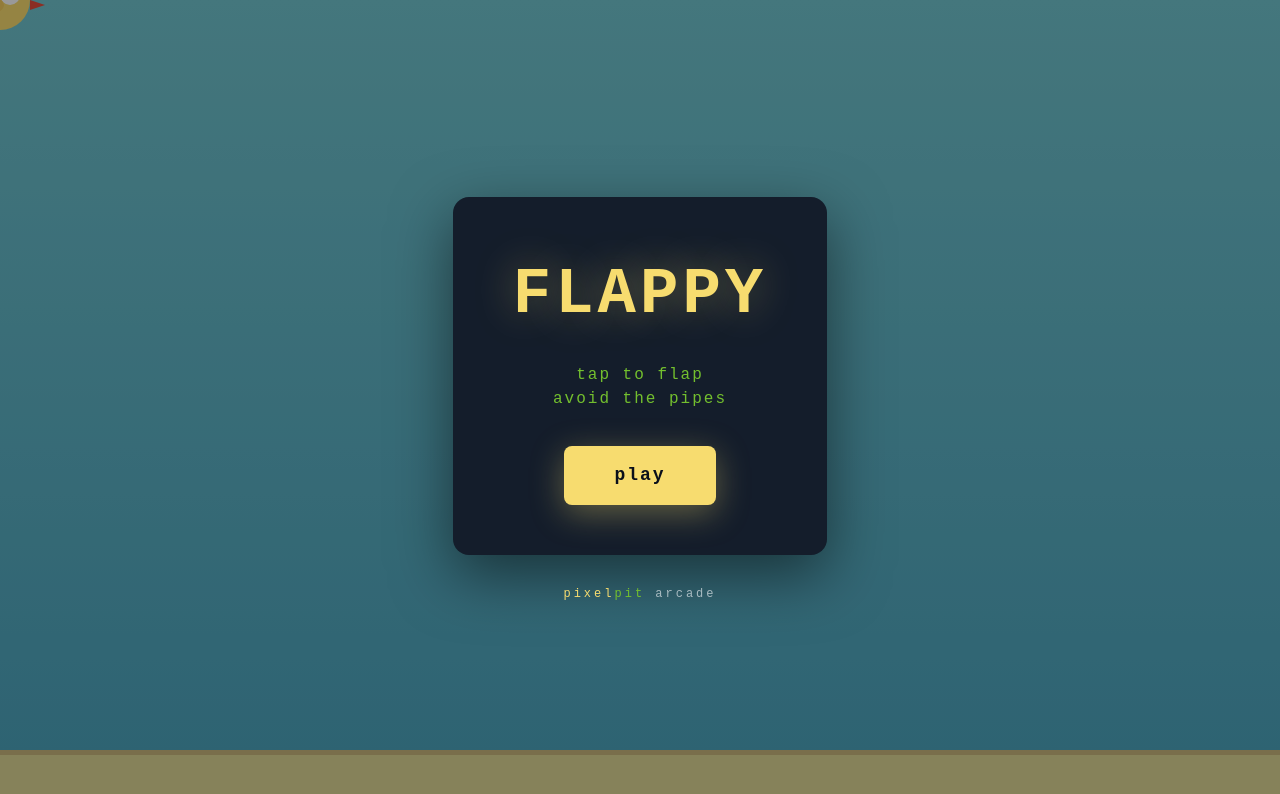
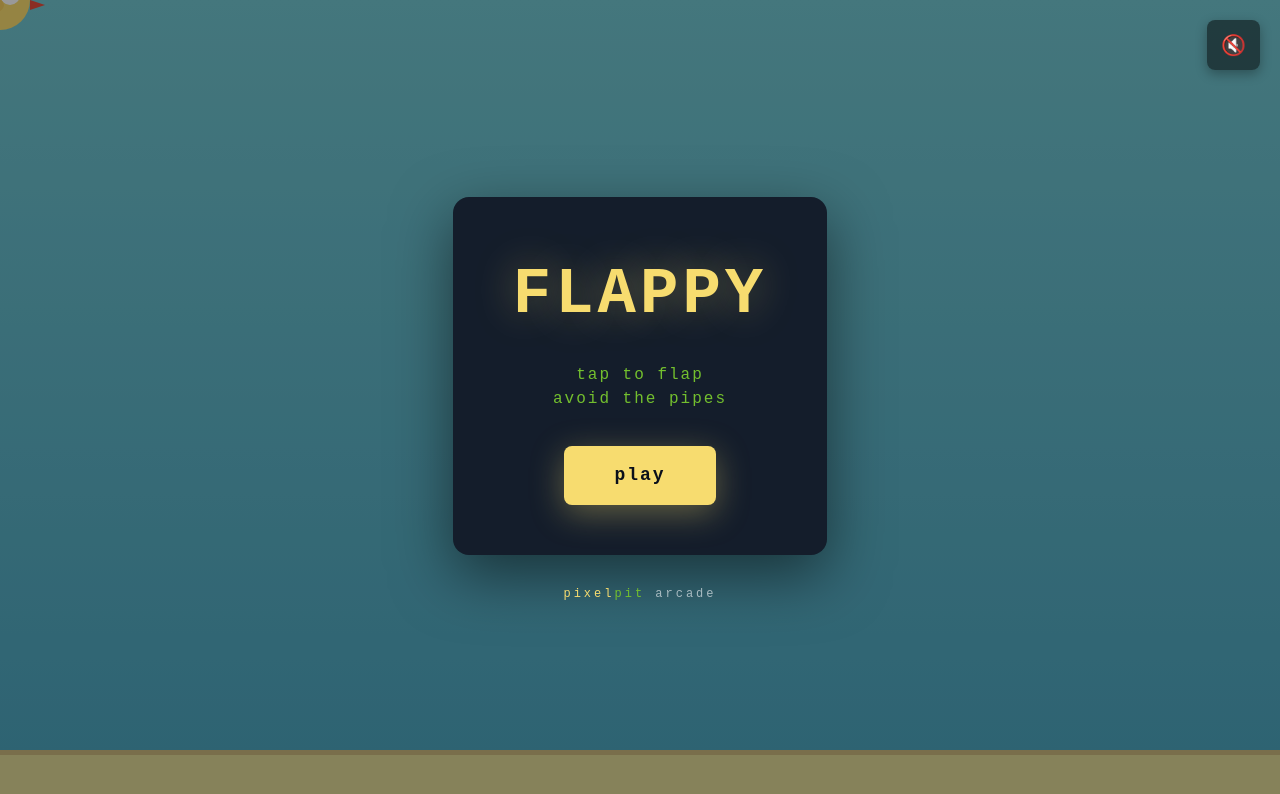
Before and after one commit to bdecrem/pixelpit, a Next.js app: page /pixelpit/arcade/flappy in a window 1280 px wide. Shown: the top 794 px of the page. Built offline with nearby package versions, Linux system fonts and the light colour scheme.

Commit message:
sync from vibeceo c53e5c5b1c2b600e2231d113b4e1ce2aedcd75d9

```diff
--- a/app/pixelpit/arcade/flappy/page.tsx
+++ b/app/pixelpit/arcade/flappy/page.tsx
@@ -208,11 +208,27 @@ export default function FlappyGame() {
   const canvasRef = useRef<HTMLCanvasElement>(null);
   const [gameState, setGameState] = useState<'start' | 'playing' | 'gameover' | 'leaderboard'>('start');
   const [score, setScore] = useState(0);
+  const [musicEnabled, setMusicEnabled] = useState(false);
   const [socialLoaded, setSocialLoaded] = useState(false);
   const [submittedEntryId, setSubmittedEntryId] = useState<number | null>(null);
   const [progression, setProgression] = useState<ProgressionResult | null>(null);
 
   const { user } = usePixelpitSocial(socialLoaded);
+
+  // Music toggle (handles iOS audio unlock)
+  const toggleMusic = useCallback(() => {
+    initAudio();  // Ensure audio context exists
+    if (audioCtx && audioCtx.state === 'suspended') {
+      audioCtx.resume();
+    }
+    if (musicEnabled) {
+      stopMusic();
+      setMusicEnabled(false);
+    } else {
+      startMusic();
+      setMusicEnabled(true);
+    }
+  }, [musicEnabled]);
 
   // Game state ref
   const gameRef = useRef({
@@ -258,8 +274,6 @@ export default function FlappyGame() {
     setGameState('playing');
     setSubmittedEntryId(null);
     setProgression(null);
-
-    startMusic();
 
     // Spawn first pipe
     spawnPipe();
@@ -312,7 +326,6 @@ export default function FlappyGame() {
   const gameOver = useCallback(() => {
     const game = gameRef.current;
     game.running = false;
-    stopMusic();
     spawnDeathParticles();
     playDeath();
 
@@ -618,6 +631,30 @@ export default function FlappyGame() {
         </div>
       )}
 
+      {/* Music toggle button */}
+      {(gameState === 'playing' || gameState === 'start') && (
+        <button
+          onClick={(e) => { e.stopPropagation(); toggleMusic(); }}
+          style={{
+            position: 'fixed',
+            top: 20,
+            right: 20,
+            zIndex: 200,
+            background: musicEnabled ? COLORS.gold : 'rgba(0,0,0,0.5)',
+            color: musicEnabled ? COLORS.bg : '#fff',
+            border: 'none',
+            borderRadius: 8,
+            padding: '10px 14px',
+            fontSize: 20,
+            cursor: 'pointer',
+            boxShadow: '0 4px 12px rgba(0,0,0,0.3)',
+          }}
+          aria-label={musicEnabled ? 'Mute music' : 'Play music'}
+        >
+          {musicEnabled ? '🎵' : '🔇'}
+        </button>
+      )}
+
       {/* Start screen */}
       {gameState === 'start' && (
         <div style={{
```
